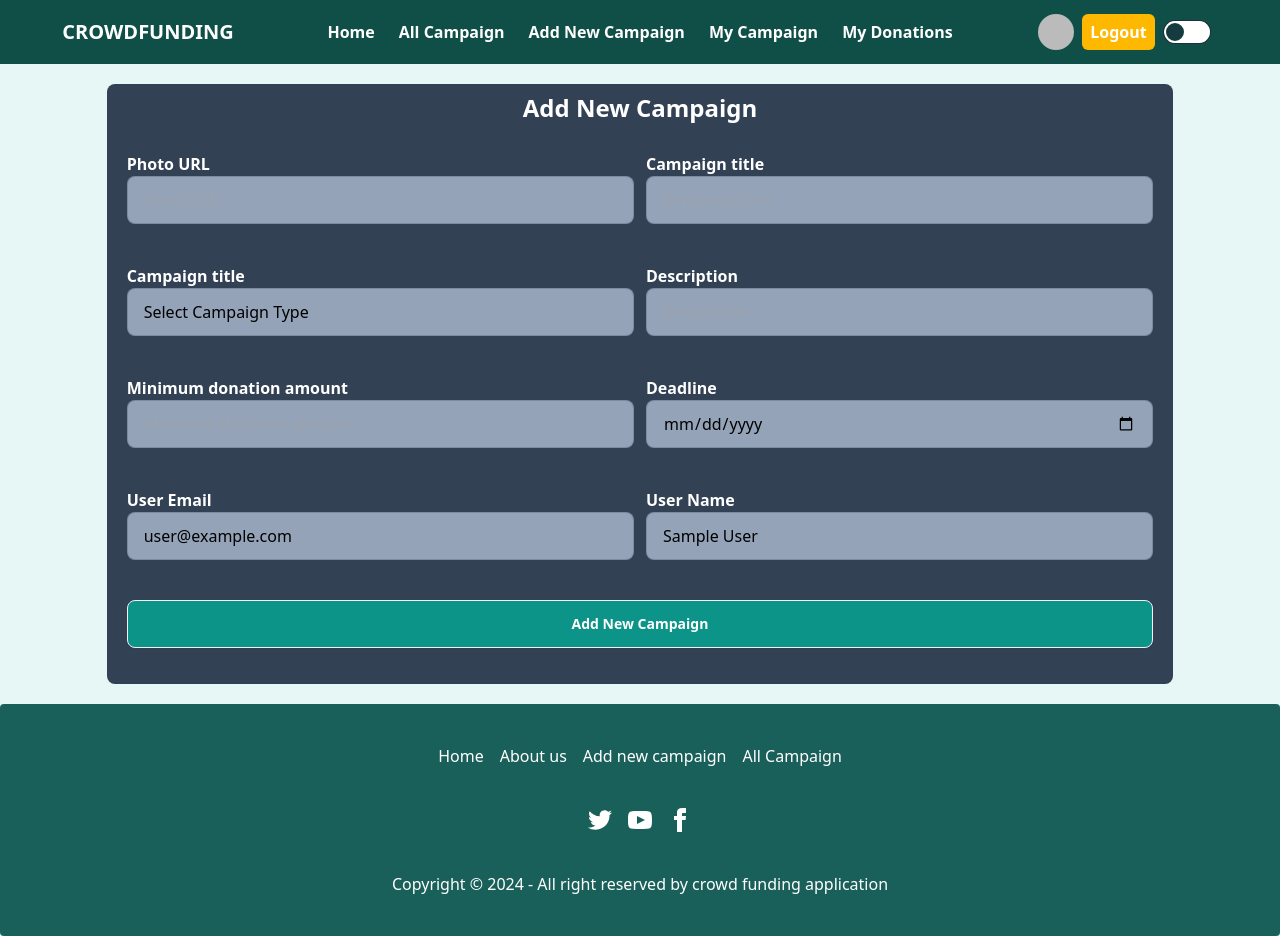
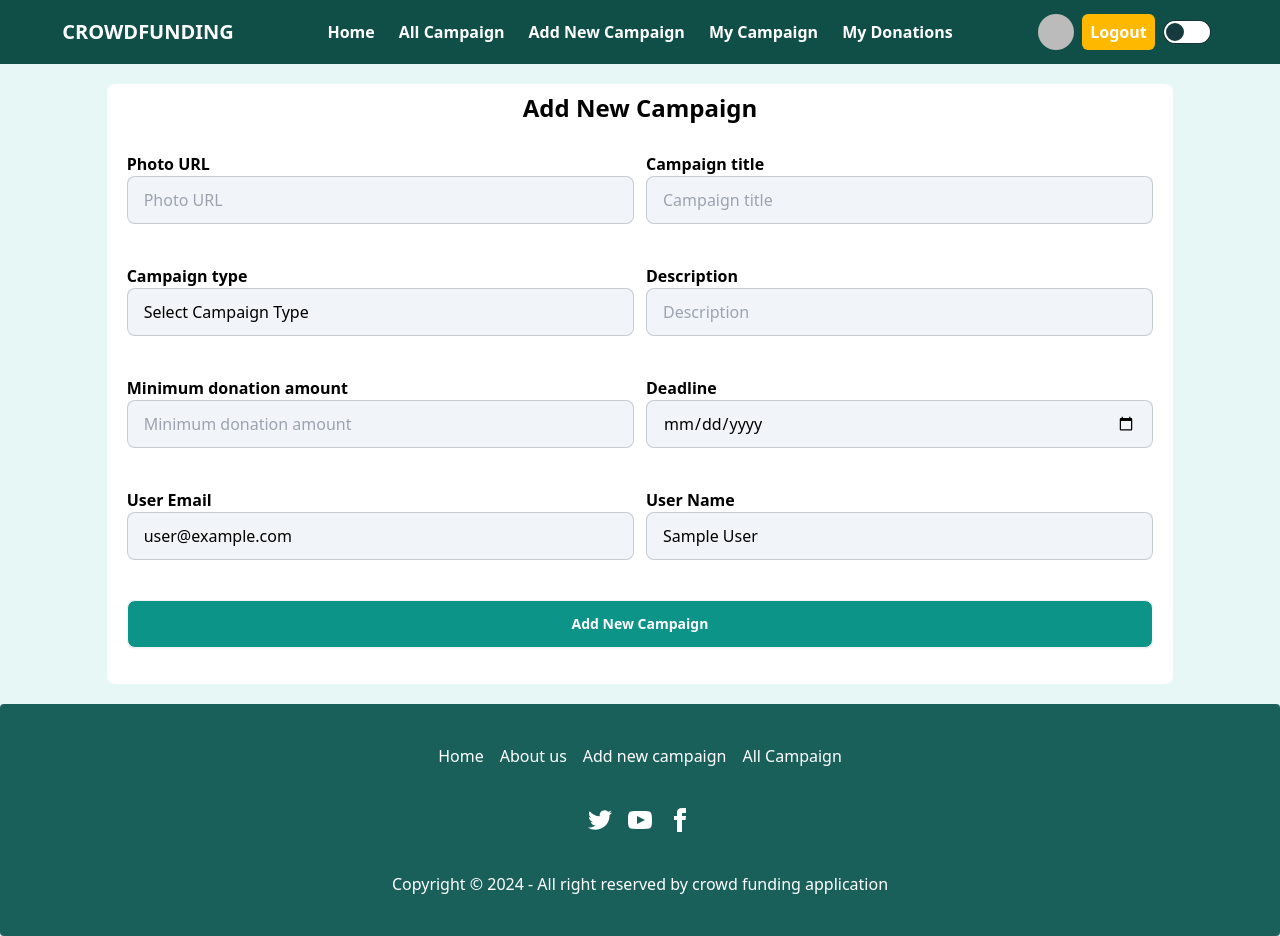
Before and after one commit to Imranul-hassan/crowd-fund-connect, a React (Vite) app: page /add-new-campaign in a window 1280 px wide. Built offline with nearby package versions, Linux system fonts and the light colour scheme; no server answers; sample sign-in values are in the browser's storage.

Commit message:
Update add new campaign and update campaign page

```diff
--- a/src/pages/AddNewCampaign.jsx
+++ b/src/pages/AddNewCampaign.jsx
@@ -45,25 +45,25 @@ const AddNewCampaign = () => {
 
     }
     return (
-        <div className='bg-slate-700  w-10/12 mx-auto m-5 rounded-lg'>
-           <h3 className="text-2xl text-center font-bold py-2 text-white">Add New Campaign</h3>
+        <div className='bg-white text-black  w-10/12 mx-auto m-5 rounded-lg'>
+           <h3 className="text-2xl text-center font-bold py-2 text-black">Add New Campaign</h3>
             <form onSubmit={handleAddCampaign}>
                 <div>
                     <div className="md:flex gap-3 p-5">
                         <div className="md:w-1/2 ">
-                            <label className='font-bold text-white'>Photo URL</label>
-                            <input type="text" placeholder="Photo URL" name="photo" className="input input-bordered w-full bg-slate-400 " required />
+                            <label className='font-bold text-black'>Photo URL</label>
+                            <input type="text" placeholder="Photo URL" name="photo" className="input input-bordered w-full bg-slate-100 " required />
                         </div>
                         <div className="md:w-1/2">
-                        <label className='font-bold text-white'>Campaign title</label>
-                            <input  type="text" placeholder="Campaign title" name="campaign_title" className="input input-bordered w-full bg-slate-400" required  />
+                        <label className='font-bold text-black'>Campaign title</label>
+                            <input  type="text" placeholder="Campaign title" name="campaign_title" className="input input-bordered w-full bg-slate-100" required  />
                         </div>
                     </div>
 
                     <div className="md:flex gap-3 p-5">
                         <div className="md:w-1/2">
-                        <label className='font-bold text-white'>Campaign title</label>
-                            <select name="campaign_type" className="input input-bordered w-full bg-slate-400" required >
+                        <label className='font-bold text-black'>Campaign type</label>
+                            <select name="campaign_type" className="input input-bordered w-full bg-slate-100" required >
                                 <option value="" disabled selected>
                                 Select Campaign Type
                                 </option>
@@ -74,29 +74,29 @@ const AddNewCampaign = () => {
                             </select>
                         </div>
                         <div  className="md:w-1/2">
-                             <label className='font-bold text-white'>Description</label>
-                            <input type="text" placeholder="Description" name="description" className="input input-bordered w-full bg-slate-400" required  />
+                             <label className='font-bold text-black'>Description</label>
+                            <input type="text" placeholder="Description" name="description" className="input input-bordered w-full bg-slate-100" required  />
                         </div>
                     </div>
                     <div className="md:flex gap-3 p-5">
                         <div  className="md:w-1/2">
-                            <label className='font-bold text-white'>Minimum donation amount</label>
-                            <input type="number" placeholder="Minimum donation amount" name="amount" className="input input-bordered w-full bg-slate-400 " required  />
+                            <label className='font-bold text-black'>Minimum donation amount</label>
+                            <input type="number" placeholder="Minimum donation amount" name="amount" className="input input-bordered w-full bg-slate-100 " required  />
                         </div>
                         <div  className="md:w-1/2">
-                            <label className='font-bold text-white'>Deadline</label>
-                            <input type="date" placeholder="Deadline" name="deadline" className="input input-bordered w-full bg-slate-400 " required />
+                            <label className='font-bold text-black'>Deadline</label>
+                            <input type="date" placeholder="Deadline" name="deadline" className="input input-bordered w-full bg-slate-100 " required />
                         </div>
                     </div>
 
                     <div className="md:flex gap-3 p-5">
                         <div className="md:w-1/2">
-                            <label className='font-bold text-white'>User Email </label>
-                            <input type="text" value={user.email} name="user_email" className="input input-bordered w-full bg-slate-400 " />
+                            <label className='font-bold text-black'>User Email </label>
+                            <input type="text" value={user.email} name="user_email" className="input input-bordered w-full bg-slate-100 " />
                         </div>
                         <div className="md:w-1/2">
-                        <label className='font-bold text-white'> User Name</label>
-                            <input type="text" value={user.displayName} name="user_name" className="input input-bordered w-full bg-slate-400 " />
+                        <label className='font-bold text-black'> User Name</label>
+                            <input type="text" value={user.displayName} name="user_name" className="input input-bordered w-full bg-slate-100 " />
                         </div>
                     </div>
 
--- a/src/pages/Home.jsx
+++ b/src/pages/Home.jsx
@@ -40,7 +40,7 @@ const Home = () => {
                     </h1>
                     <p className="text-center mx-auto mt-3 text-xl md:w-5/12 ">Explore ongoing campaigns that need your support. Every contribution makes a difference—join the movement today!</p>
                 </div>
-                <div className="grid md:grid-cols-3 gap-4">
+                <div className="grid md:grid-cols-4 gap-3">
                     {
 
                         campaigns.map(campaign => <CampaignCard key={campaign._id} campaign={campaign}>
--- a/src/pages/UpdateCampaign.jsx
+++ b/src/pages/UpdateCampaign.jsx
@@ -51,25 +51,25 @@ const UpdateCampaign = () => {
     }
 
     return (
-        <div className='bg-slate-600  w-10/12 mx-auto mt-5  mb-10 rounded-lg'>
-           <h3 className="text-3xl text-center font-bold py-2 text-white">Update Campaign: {campaign_title}</h3>
+        <div className='bg-white  w-10/12 mx-auto mt-5  mb-10 rounded-lg'>
+           <h3 className="text-3xl text-center font-bold py-2 text-black">Update Campaign: {campaign_title}</h3>
             <form onSubmit={handleUpdateCampaign}>
                 <div>
                     <div className="md:flex gap-3 p-5">
                         <div className="md:w-1/2">
-                            <label className='font-bold text-white'>Photo URL</label>
-                            <input type="text" defaultValue={photo} placeholder="Photo URL" name="photo" className="input input-bordered w-full bg-slate-400 " />
+                            <label className='font-bold text-black'>Photo URL</label>
+                            <input type="text" defaultValue={photo} placeholder="Photo URL" name="photo" className="input input-bordered w-full bg-slate-200 text-black" />
                         </div>
                         <div className="md:w-1/2">
-                        <label className='font-bold text-white'>Campaign title</label>
-                            <input type="text" defaultValue={campaign_title} placeholder="Campaign title" name="campaign_title" className="input input-bordered w-full bg-slate-400 " />
+                        <label className='font-bold text-black'>Campaign title</label>
+                            <input type="text" defaultValue={campaign_title} placeholder="Campaign title" name="campaign_title" className="input input-bordered w-full bg-slate-200 text-black" />
                         </div>
                     </div>
 
                     <div className="md:flex gap-3 p-5">
                         <div className="md:w-1/2">
-                        <label className='font-bold text-white'>Campaign title</label>
-                            <select name="campaign_type" className="input input-bordered w-full bg-slate-400">
+                        <label className='font-bold text-black'>Campaign title</label>
+                            <select name="campaign_type" className="input input-bordered w-full bg-slate-200 text-black">
                                 <option value="" disabled selected>
                                 Select Campaign Type
                                 </option>
@@ -80,29 +80,29 @@ const UpdateCampaign = () => {
                             </select>
                         </div>
                         <div  className="md:w-1/2">
-                             <label className='font-bold text-white'>Description</label>
-                            <input type="text" defaultValue={description} placeholder="Description" name="description" className="input input-bordered w-full bg-slate-400 " />
+                             <label className='font-bold text-black'>Description</label>
+                            <input type="text" defaultValue={description} placeholder="Description" name="description" className="input input-bordered w-full bg-slate-200 text-black" />
                         </div>
                     </div>
                     <div className="md:flex gap-3 p-5">
                         <div  className="md:w-1/2">
-                            <label className='font-bold text-white'>Minimum donation amount</label>
-                            <input type="number" defaultValue={amount} placeholder="Minimum donation amount" name="amount" className="input input-bordered w-full bg-slate-400" />
+                            <label className='font-bold text-black'>Minimum donation amount</label>
+                            <input type="number" defaultValue={amount} placeholder="Minimum donation amount" name="amount" className="input input-bordered w-full bg-slate-200 text-black" />
                         </div>
                         <div  className="md:w-1/2">
-                            <label className='font-bold text-white'>Deadline</label>
-                            <input type="date" defaultValue={deadline} placeholder="Deadline" name="deadline" className="input input-bordered w-full bg-slate-400" />
+                            <label className='font-bold text-black'>Deadline</label>
+                            <input type="date" defaultValue={deadline} placeholder="Deadline" name="deadline" className="input input-bordered w-full bg-slate-200 text-black" />
                         </div>
                     </div>
 
                     <div className="md:flex gap-3 p-5">
                         <div className="md:w-1/2">
-                            <label className='font-bold text-white'>User Email </label>
-                            <input type="text" value={user.email} name="user_email" className="input input-bordered w-full bg-slate-400" />
+                            <label className='font-bold text-black'>User Email </label>
+                            <input type="text" value={user.email} name="user_email" className="input input-bordered w-full bg-slate-200 text-black" />
                         </div>
                         <div className="md:w-1/2">
-                        <label className='font-bold text-white'> User Name</label>
-                            <input type="text" value={user.displayName} name="user_name" className="input input-bordered w-full bg-slate-400" />
+                        <label className='font-bold text-black'> User Name</label>
+                            <input type="text" value={user.displayName} name="user_name" className="input input-bordered w-full bg-slate-200 text-black" />
                         </div>
                     </div>
 
```
Also changed, not shown: src/components/CampaignCard.jsx (+4 -5 lines).
